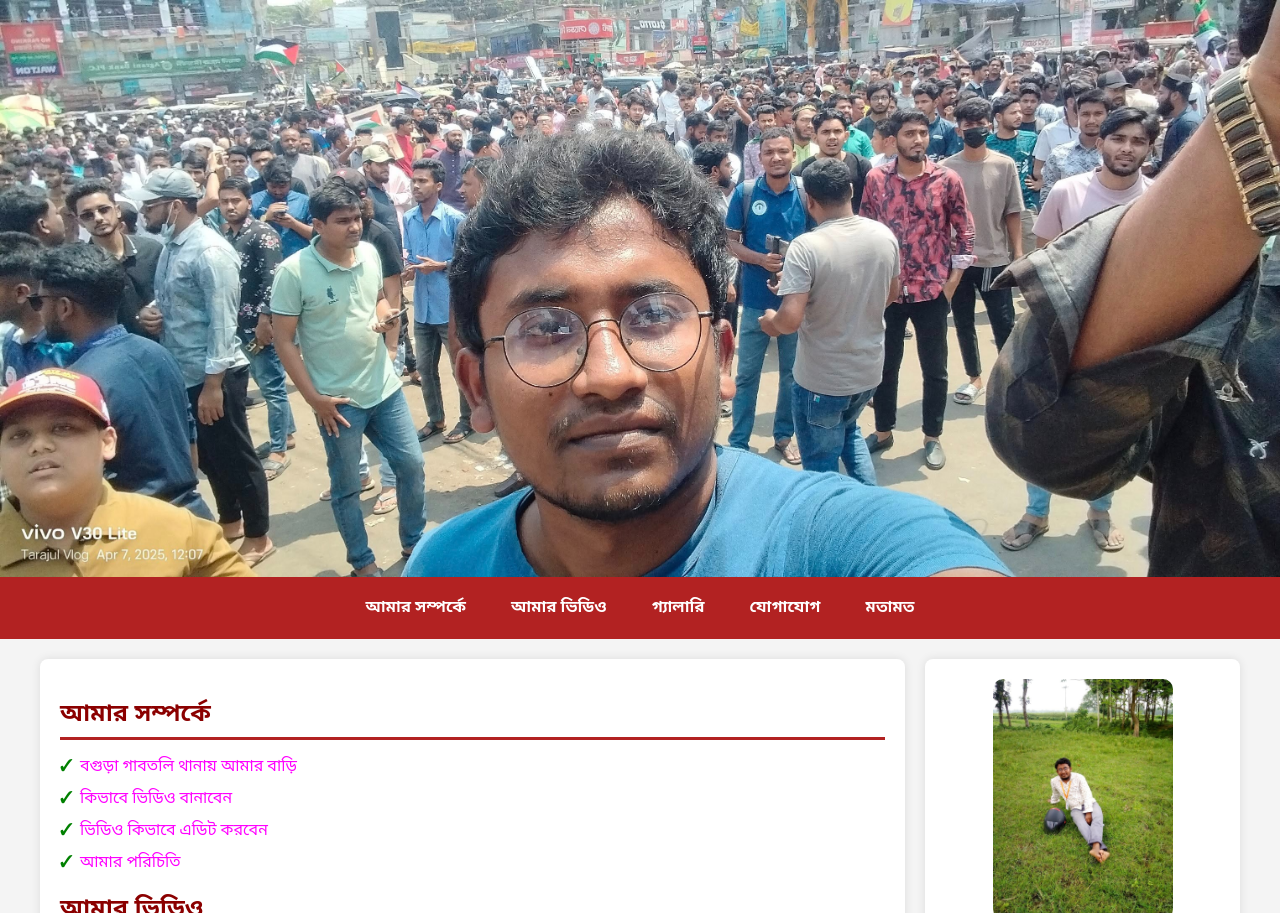
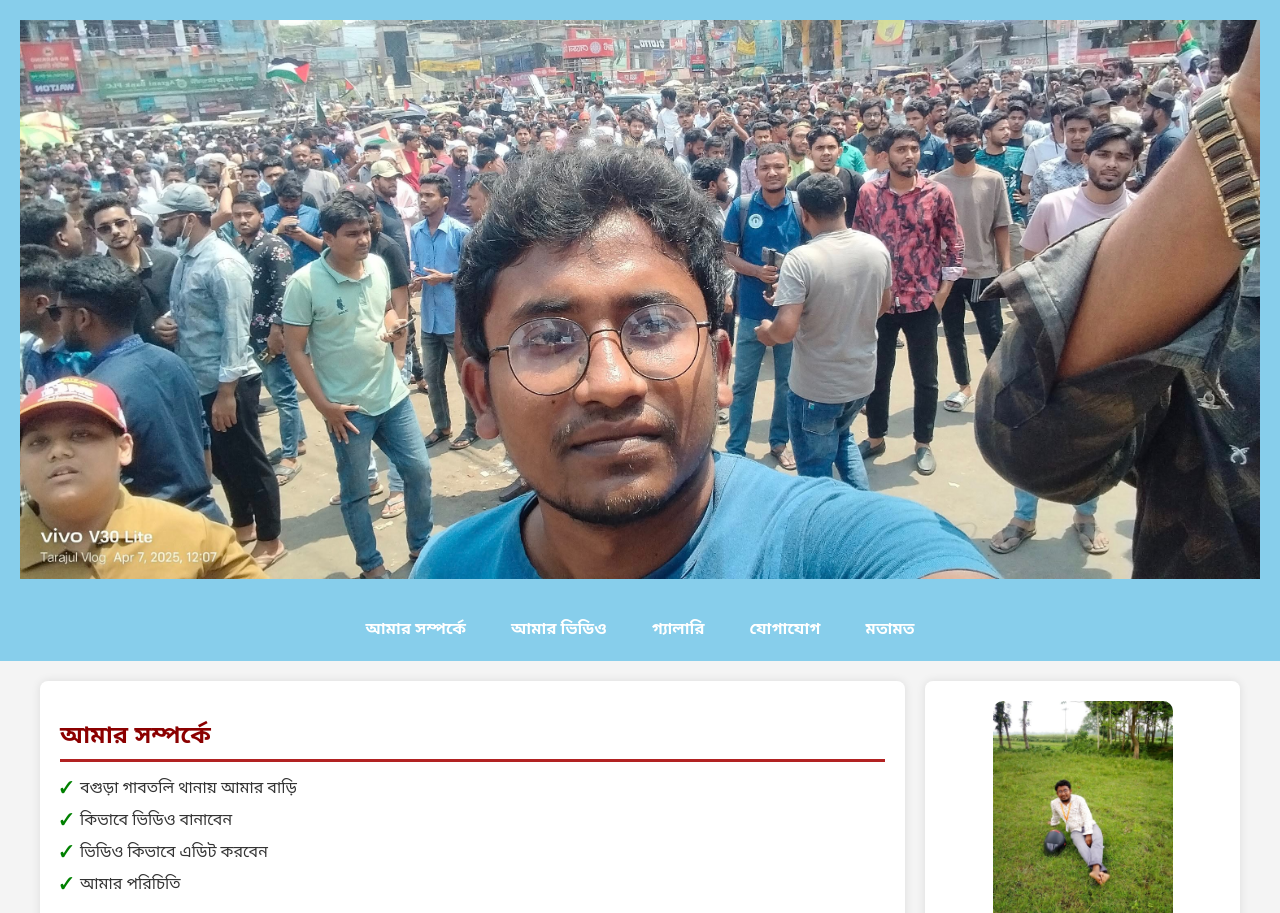
Before and after one commit to Tarajulislam/tarajul-website, a plain HTML site: page index.html in a window 1280 px wide. Shown: the top 913 px of the page. Drawn offline with Linux system fonts and the light colour scheme.

Commit message:
index.html

```diff
--- a/index.html
+++ b/index.html
@@ -15,11 +15,16 @@
       background-color: #f4f4f4;
       margin: 0;
       padding: 0;
-            color: #ff00ff; /* গোলাপি রঙ */
+      color: #333; /* লেখার আগের মতো কালার */
     }
 
     header {
-            position: relative;
+      background-color: #87CEEB; /* আকাশি রঙ */
+      padding: 20px;
+      text-align: center;
+      font-size: 1.8rem;
+      font-weight: bold;
+      color: white;
     }
 
     header img {
@@ -29,7 +34,7 @@
     }
 
     nav {
-            background-color: #B22222;
+      background-color: #87CEEB; /* আকাশি রঙ */
       display: flex;
       justify-content: center;
       flex-wrap: wrap;
@@ -48,7 +53,7 @@
     }
 
     nav a:hover {
-            background-color: #7a1414;
+      background-color: #5eaedc;
     }
 
     .container {
@@ -130,7 +135,7 @@
     }
 
     footer {
-            background-color: #8B0000;
+      background-color: #87CEEB; /* আকাশি রঙ */
       color: white;
       text-align: center;
       padding: 15px;
```
Lines whose indentation alone changed are shown as unchanged.
